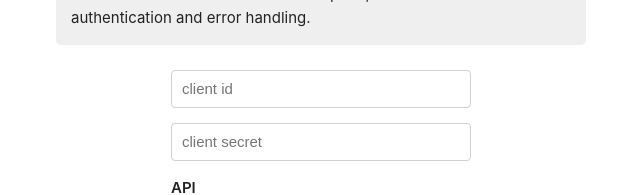
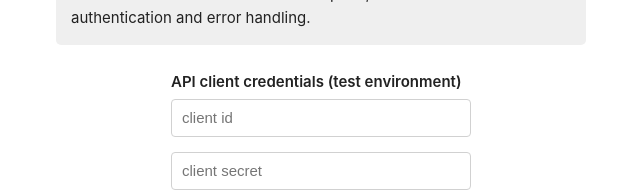
Before and after one commit to cultuurnet/openapi2postman-frontend, a React (Create React App) app: page / in a window 1280 px wide. Shown: the part 317-512 px from the top of the page, without its empty margins (319-959 px from the left). Built offline with nearby package versions, Linux system fonts and the light colour scheme; the HTML template or start-up script is replaced by a standard one.

Commit message:
Clarify that client id and secret should be for test environment

```diff
--- a/src/Form.js
+++ b/src/Form.js
@@ -113,6 +113,7 @@ const Form = () => {
       ) : (
         <FormWrapper key="form-wrapper">
           <div>
+            <label>API client credentials (test environment)</label>
             <input
               class="u-full-width"
               type="text"
```
